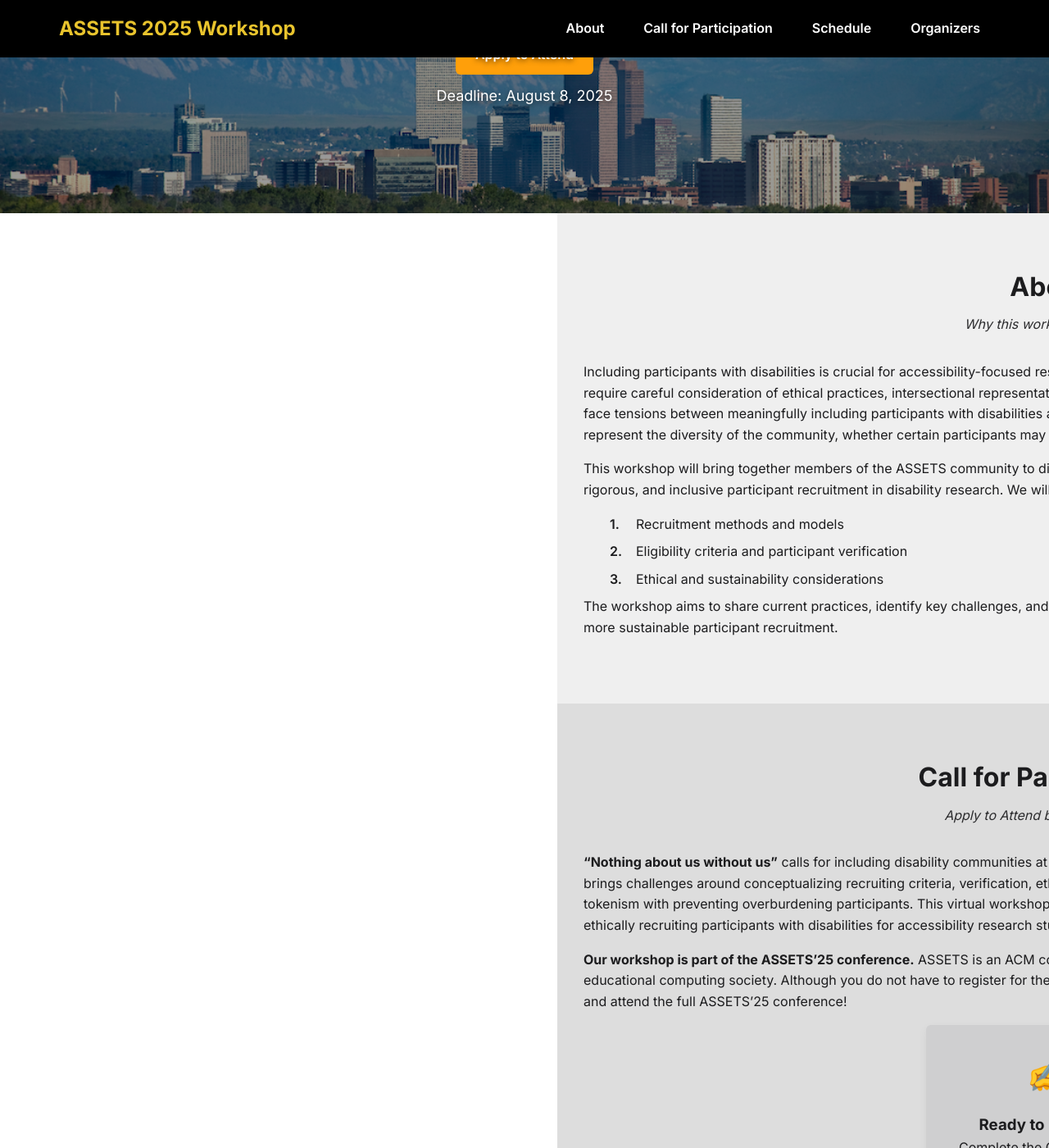
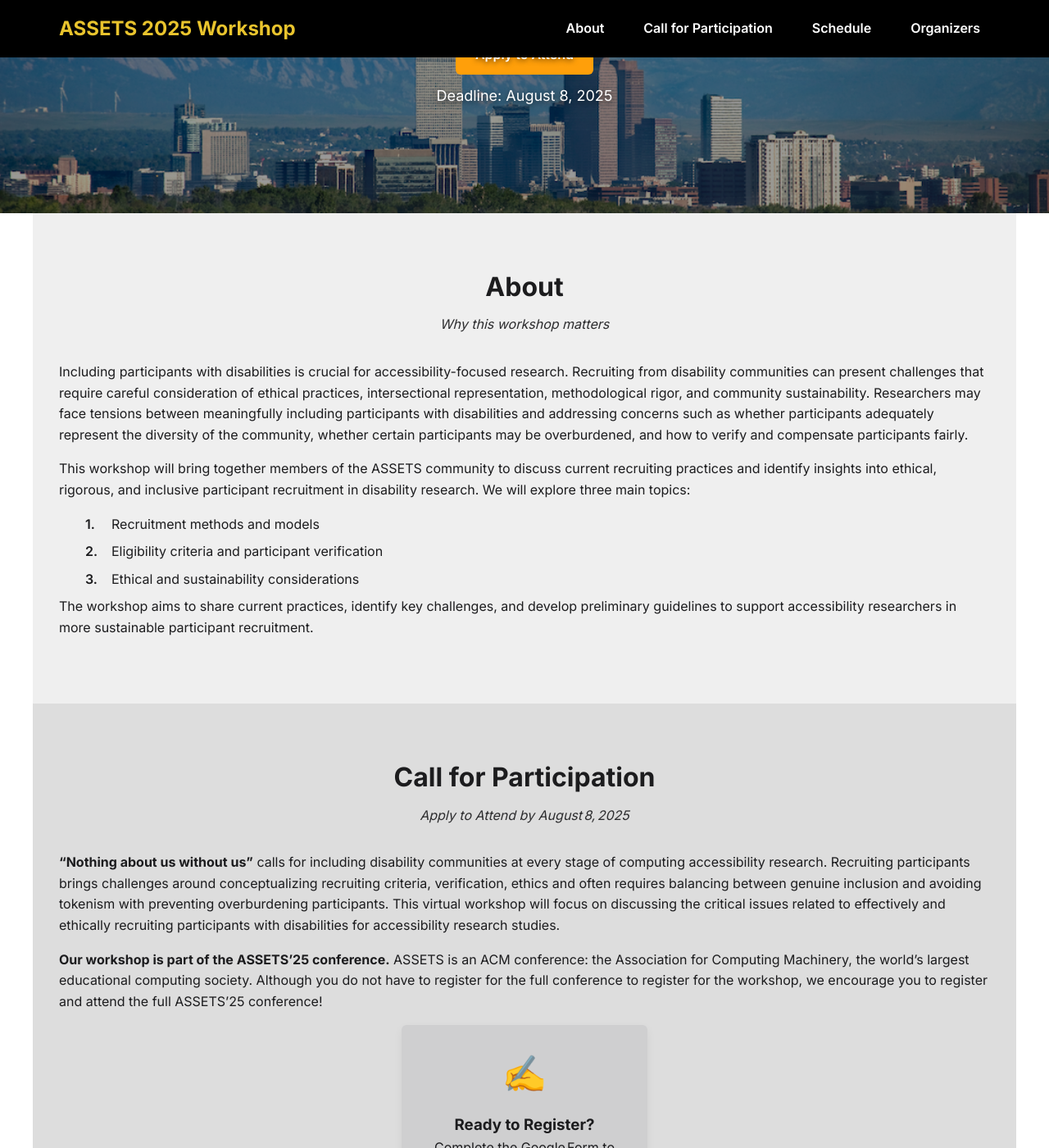
Before and after one commit to assets-recruitment-2025/assets-recruitment-2025.github.io, a Jekyll site: the page built from index.md, in a window 1280 px wide and 1400 px high, scrolled down 315 px. Shown: the whole window at 82% size. Built offline with Jekyll 4.4.1, drawn with Linux system fonts in a browser that asks for light colours; some of the changed text lies outside the part shown.

Commit message:
Call for Participation

```diff
--- a/assets/css/style.css
+++ b/assets/css/style.css
@@ -586,20 +586,3 @@
   font-size: 1.05rem;
   color: var(--clr-text-muted);
 }
-
-/* make any block span full viewport width */
-.full-bleed {
-  position: relative;
-  left: 50%;
-  right: 50%;
-  width: 100vw;
-  margin-left: -50vw;
-  margin-right: -50vw;
-}
-
-/* constrain inner content */
-.site-container {
-  max-width: var(--site-max);
-  margin: 0 auto;
-  padding: 0 var(--site-gutter);
-}
--- a/index.md
+++ b/index.md
@@ -22,7 +22,7 @@
 <div class="content-wrapper">
 
  <!-- ABOUT -->
-<section id="about" class="section section-light full-bleed" aria-labelledby="about-heading">
+<section id="about" class="section section-light" aria-labelledby="about-heading">
 <h2 id="about-heading" class="section-heading">About</h2>
 <p class="section-subheading">Why this workshop matters</p>
 <p>
@@ -44,7 +44,7 @@
 <!-- CALL FOR PARTICIPATION -->
 <section
   id="participate"
-  class="section section-light call-for-participation full-bleed"
+  class="section section-light call-for-participation"
   aria-labelledby="participate-heading"
 >
   <div class="call-header">
@@ -98,7 +98,7 @@
 <!-- SCHEDULE -->
 <section
   id="schedule"
-  class="section section-dark full-bleed"
+  class="section section-dark"
   aria-labelledby="schedule-heading"
 >
   <h2 id="schedule-heading" class="section-heading">Schedule</h2>
@@ -188,7 +188,7 @@
 </section>
 
 <!-- ORGANIZERS -->
-<section id="organizers" class="section section–light full-bleed" aria-labelledby="organizers-heading">
+<section id="organizers" class="section section–light" aria-labelledby="organizers-heading">
   <h2 id="organizers-heading" class="section-heading">Workshop Organizers</h2>
   <p class="section-subheading">Meet our team</p>
 
```
